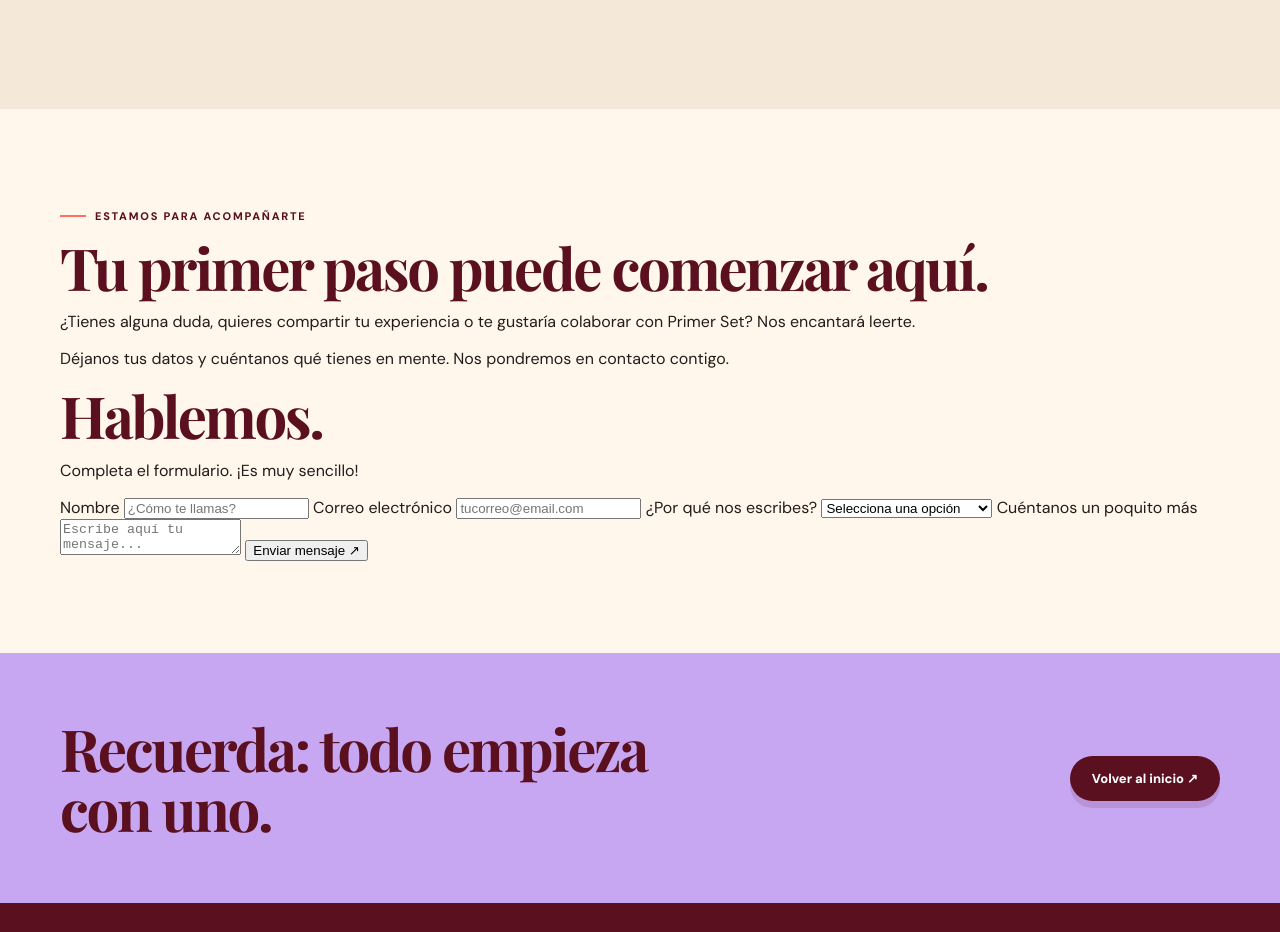
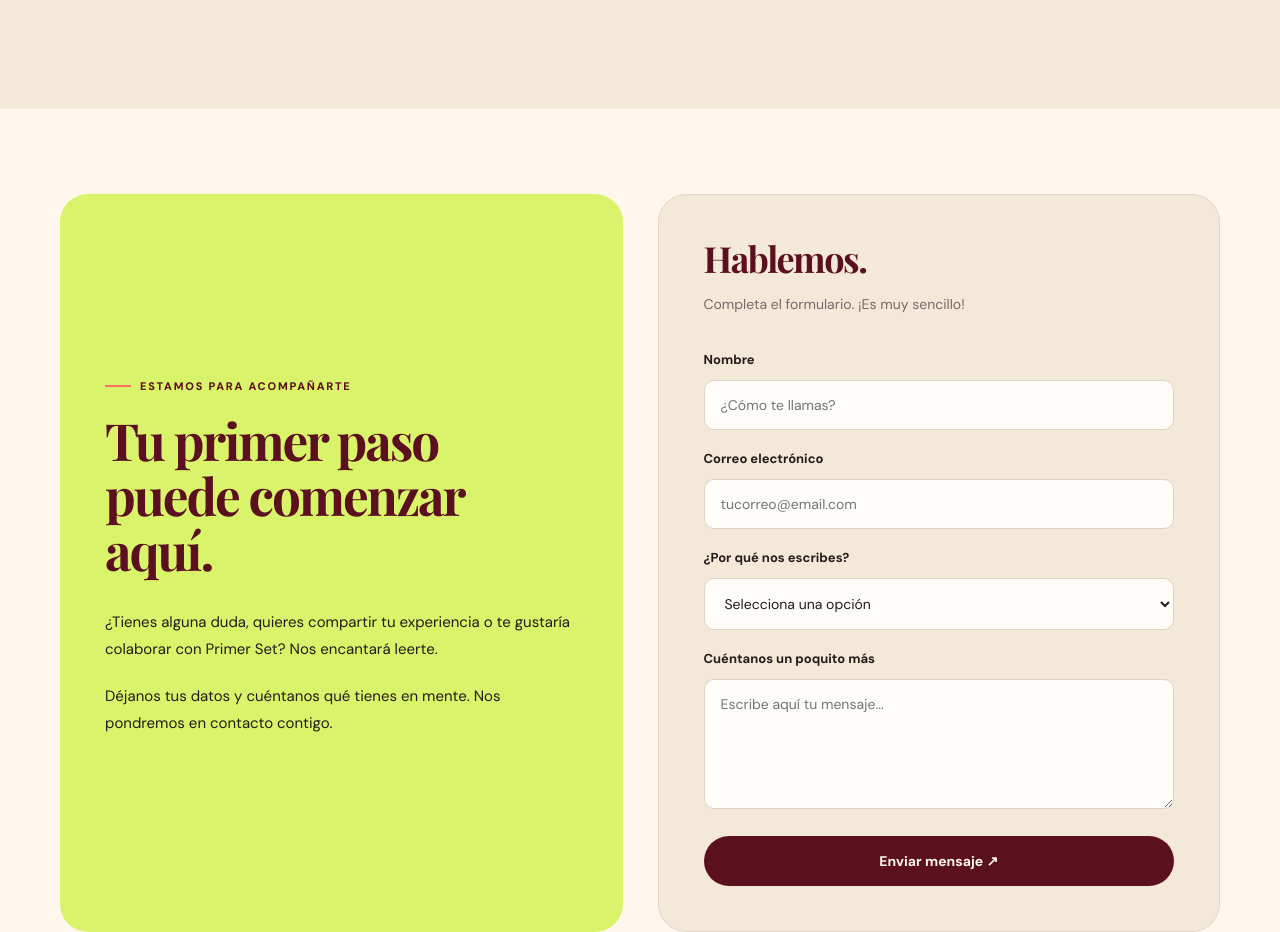
Before and after one commit to suzely250305-blip/Primer-Set-, a plain HTML site: page landing.html in a window 1280 px wide. Shown: the part 3426-4358 px from the top of the page. Drawn offline with nearby package versions, Linux system fonts and the light colour scheme.

Commit message:
Update styles.css

```diff
--- a/styles.css
+++ b/styles.css
@@ -201,3 +201,115 @@ footer{background:var(--wine);color:var(--cream);padding:45px 0}.footer-row{disp
     font-size: 30px !important;
   }
 }
+
+
+/* FORMULARIO DE CONTACTO - PRIMER SET */
+
+.contact-section {
+  background: var(--cream) !important;
+  padding: 85px 0 !important;
+}
+
+.contact-grid {
+  display: grid !important;
+  grid-template-columns: 1fr 1fr !important;
+  gap: 35px !important;
+  align-items: stretch !important;
+}
+
+.contact-intro {
+  background: var(--lime) !important;
+  padding: 55px 45px !important;
+  border-radius: 28px !important;
+  display: flex !important;
+  flex-direction: column !important;
+  justify-content: center !important;
+}
+
+.contact-intro h2 {
+  font-family: 'Playfair Display', serif !important;
+  color: var(--wine) !important;
+  font-size: clamp(35px, 4vw, 54px) !important;
+  line-height: 1.08 !important;
+  margin: 20px 0 !important;
+}
+
+.contact-intro p {
+  color: var(--ink) !important;
+  font-size: 15px !important;
+  line-height: 1.8 !important;
+  margin: 10px 0 !important;
+}
+
+.contact-form {
+  background: var(--paper) !important;
+  border: 1px solid #e3d8c8 !important;
+  border-radius: 28px !important;
+  padding: 45px !important;
+  display: flex !important;
+  flex-direction: column !important;
+  gap: 12px !important;
+}
+
+.contact-form h2 {
+  font-family: 'Playfair Display', serif !important;
+  color: var(--wine) !important;
+  font-size: 36px !important;
+  margin: 0 0 5px !important;
+}
+
+.contact-form p {
+  color: #756a67 !important;
+  font-size: 14px !important;
+  margin: 0 0 18px !important;
+}
+
+.contact-form label {
+  color: var(--ink) !important;
+  font-size: 13px !important;
+  font-weight: 700 !important;
+  margin-top: 8px !important;
+}
+
+.contact-form input:not([type="hidden"]),
+.contact-form select,
+.contact-form textarea {
+  width: 100% !important;
+  box-sizing: border-box !important;
+  padding: 15px 16px !important;
+  border: 1px solid #ded3c4 !important;
+  border-radius: 10px !important;
+  background: #fffdf9 !important;
+  color: var(--ink) !important;
+  font-family: 'DM Sans', sans-serif !important;
+  font-size: 14px !important;
+}
+
+.contact-form textarea {
+  min-height: 130px !important;
+  resize: vertical !important;
+}
+
+.contact-form button {
+  margin-top: 15px !important;
+  padding: 16px 22px !important;
+  border: none !important;
+  border-radius: 30px !important;
+  background: var(--wine) !important;
+  color: var(--cream) !important;
+  font-family: 'DM Sans', sans-serif !important;
+  font-weight: 700 !important;
+  font-size: 14px !important;
+  cursor: pointer !important;
+}
+
+@media (max-width: 800px) {
+  .contact-grid {
+    grid-template-columns: 1fr !important;
+  }
+
+  .contact-intro,
+  .contact-form {
+    padding: 32px 25px !important;
+  }
+}
```
